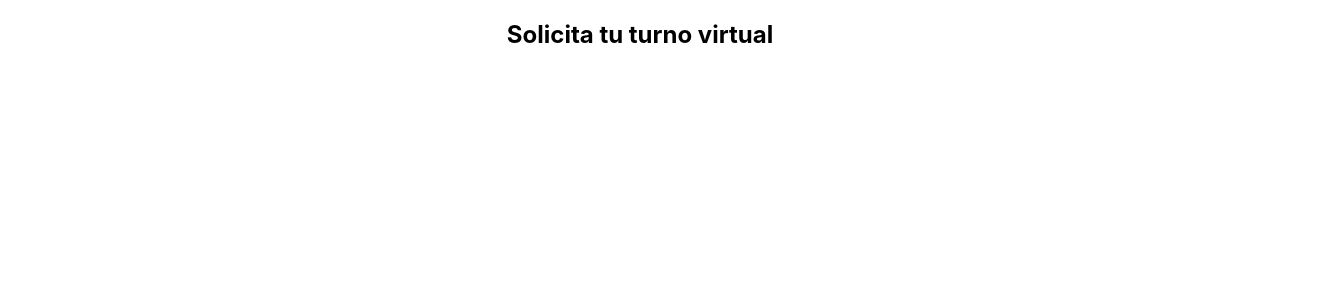
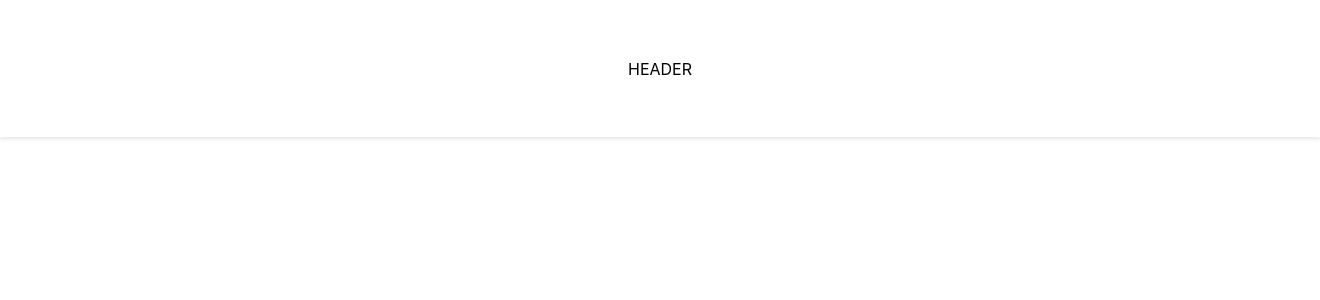
Before and after one commit to sebastiansandoval27/netux-front, a React (Create React App) app: page / in a window 1280 px wide. Shown: the top 300 px of the page, 1320 px wide, since content can reach past the window. Built offline with nearby package versions, Linux system fonts and the light colour scheme; a web font is replaced by a local one.

Commit message:
Layout and Header (base) added

```diff
--- a/src/App.jsx
+++ b/src/App.jsx
@@ -1,12 +1,15 @@
 import React from "react";
 
 import "./App.css";
+import Layout from "./components/Layout/Layout";
 
 function App() {
   return (
-    <div className="App">
-      <h2 className="test">Solicita tu turno virtual</h2>
-    </div>
+    <Layout>
+      <div className="App">
+        <h2 className="test">Solicita tu turno virtual</h2>
+      </div>
+    </Layout>
   );
 }
 
--- /dev/null
+++ b/src/components/Header/Header.jsx
@@ -0,0 +1,12 @@
+import React from "react";
+import { HeaderStyled } from "./header.styled";
+
+const Header = () => {
+  return (
+    <HeaderStyled>
+      <div>HEADER</div>
+    </HeaderStyled>
+  );
+};
+
+export default Header;
--- /dev/null
+++ b/src/components/Header/header.styled.jsx
@@ -0,0 +1,17 @@
+import styled from "styled-components";
+import * as palette from "../../constants/colors";
+
+export const HeaderStyled = styled.header`
+  display: flex;
+  align-items: center;
+  justify-content: center;
+  width: 100vw;
+  position: fixed;
+  top: 0;
+  left: 0;
+  background-color: ${palette.default.white};
+  height: 137px;
+  z-index: 1;
+  box-shadow: 0px 2px 4px rgba(0, 0, 0, 0.1);
+  padding: 0 20px;
+`;
--- /dev/null
+++ b/src/components/Layout/Layout.jsx
@@ -0,0 +1,14 @@
+import React from "react";
+import Header from "../Header/Header";
+import { LayoutStyled } from "./layout.styled";
+
+const Layout = (props) => {
+  return (
+    <LayoutStyled>
+      <Header />
+      {props.children}
+    </LayoutStyled>
+  );
+};
+
+export default Layout;
--- /dev/null
+++ b/src/components/Layout/layout.styled.jsx
@@ -0,0 +1,14 @@
+import styled from "styled-components";
+import * as palette from "../../constants/colors";
+
+export const LayoutStyled = styled.div`
+  display: flex;
+  flex-direction: column;
+  align-items: center;
+  justify-content: flex-start;
+  height: 100vh;
+  width: 100vw;
+  background-color: ${palette.default.white};
+  padding: 20px;
+  margin: 0;
+`;
```
Also changed, not shown: src/constants/textsFonts.js (added, +18 -0 lines).
